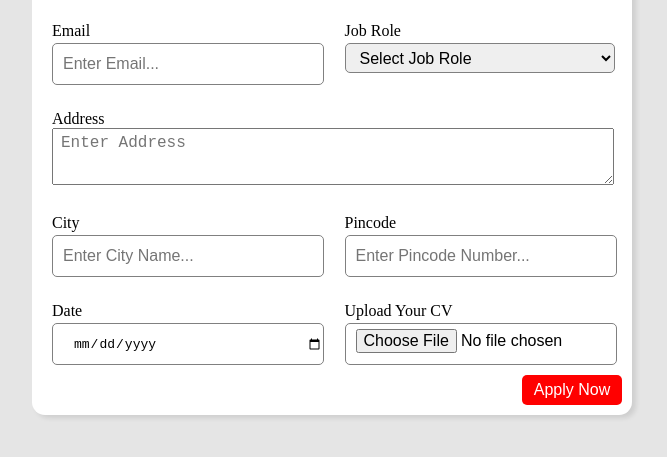
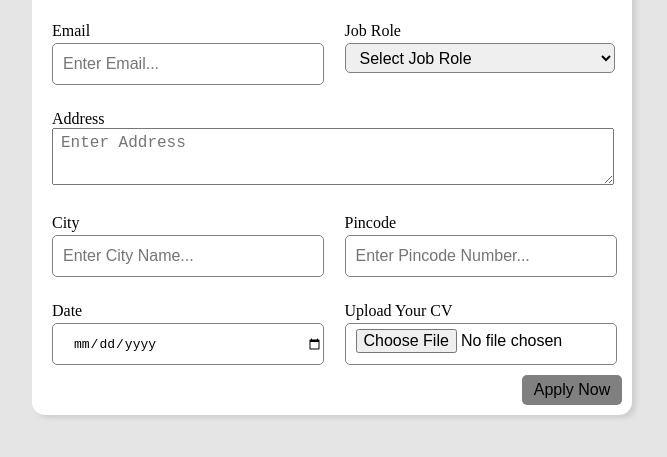
Before and after one commit to nahian12398/project-2, a plain HTML site: page index.html in a window 1280 px wide. In both pictures the pointer is over the button "Apply Now". Shown: the part 151-608 px from the top of the page, without its empty margins (308-975 px from the left). Drawn offline with Linux system fonts and the light colour scheme.

Commit message:
Update my.css

```diff
--- a/my.css
+++ b/my.css
@@ -69,6 +69,11 @@ margin: 0px 20px;
 .inputt:focus{
     outline-color: #FF0000;
 }
+.btn:hover{
+    border-color: red;
+    background-color: gray;
+    color: black;
+}
 @media screen and (max-width:630px){
     .inputs{
         display: flex;
```
